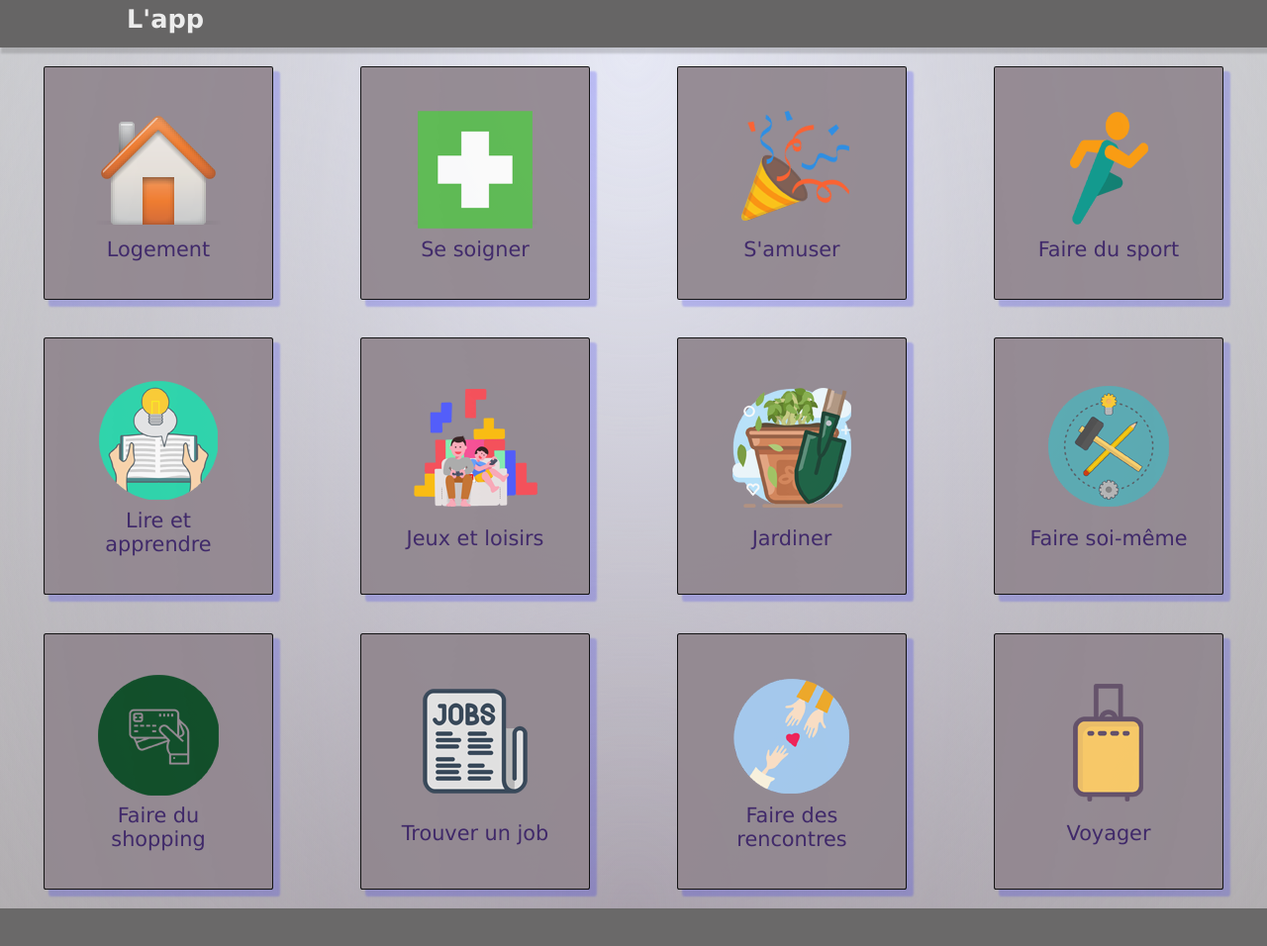
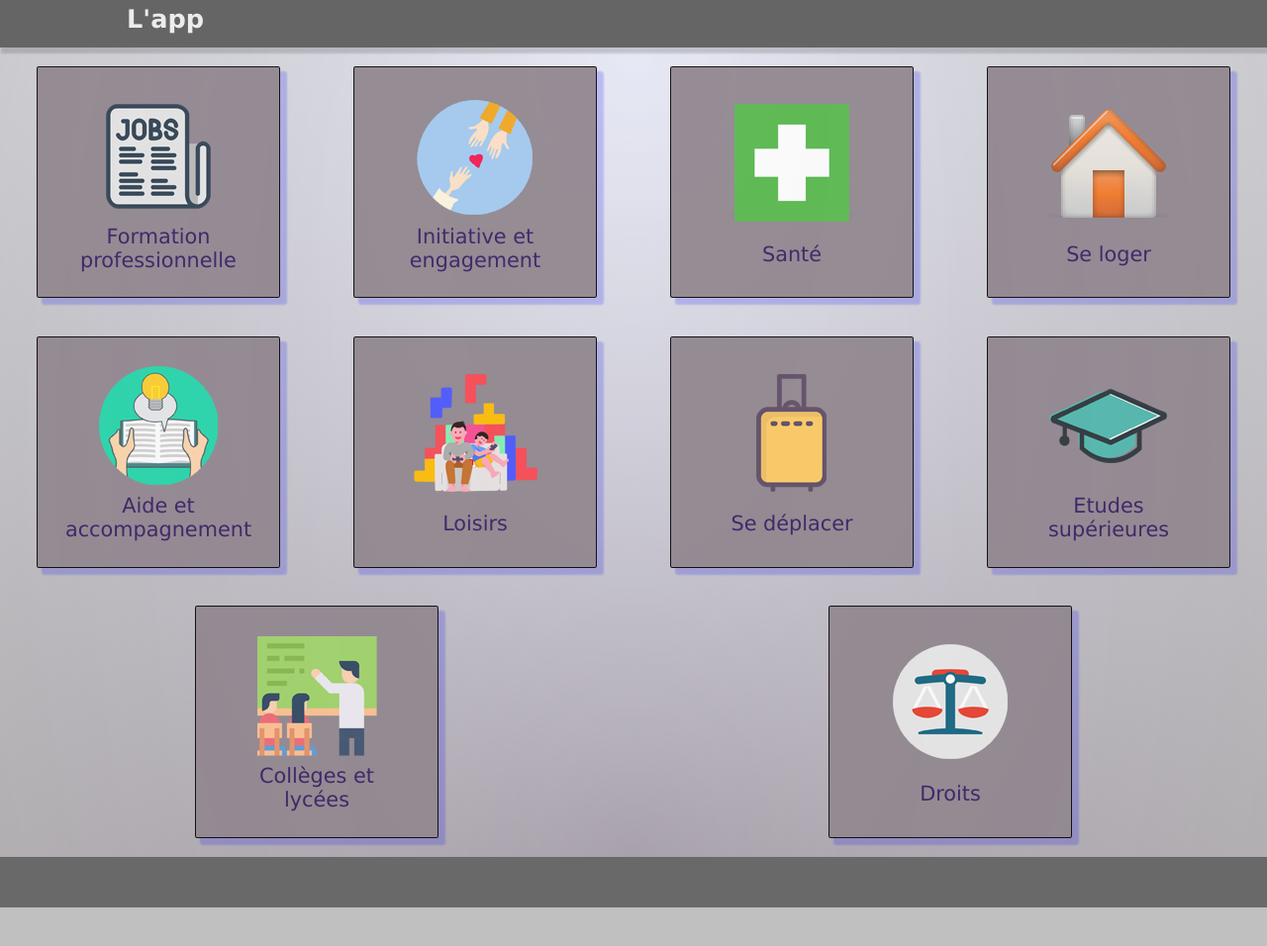
Before and after one commit to N0r3f/pwapp, a plain HTML site: page index.html in a window 1280 px wide. Shown: the whole page at 99% size. After the commit the page ends 917 px from the top, so only its background shows below. Drawn offline with Linux system fonts and the light colour scheme.

Commit message:
modif categorie

```diff
--- a/index.html
+++ b/index.html
@@ -23,8 +23,6 @@
         <a class="item" href="html/construire.html"></a>
         <a class="item" href="html/payer.html"></a>
         <a class="item" href="html/jobs.html"></a>
-        <a class="item" href="html/amour.html"></a>
-        <a class="item" href="html/voyager.html"></a>
     </main>
     <footer>
 
--- a/style.css
+++ b/style.css
@@ -105,12 +105,12 @@ a {
     -webkit-box-pack: center;
     -ms-flex-pack: center;
     justify-content: center;
-    width: 14%;
+    width: 13%;
     height: auto;
     font-size: 1.3em;
     text-align: center;
     color: rgb(51, 26, 97);
-    padding: 3% 2% 3% 2%;
+    padding: 2% 3% 2% 3%;
     margin: 1.5%;
     -webkit-box-shadow: 6px 6px 2px 1px rgba(0, 0, 255, .2);
     box-shadow: 6px 6px 2px 1px rgba(0, 0, 255, .2);
@@ -136,7 +136,7 @@ a {
 }
 
 .item:first-child:before {
-    content: url(img/home.png);
+    content: url(img/jobs.png);
     position: relative;
     left: 0;
     top: 0;
@@ -152,7 +152,7 @@ a {
 }
 
 .item:first-child:after {
-    content: "Logement";
+    content: "Formation professionnelle";
     position: relative;
     left: 0;
     top: 0;
@@ -162,7 +162,7 @@ a {
 }
 
 .item:nth-child(2):before {
-    content: url(img/sante.png);
+    content: url(img/crush.png);
     position: relative;
     left: 0;
     top: 0;
@@ -178,7 +178,7 @@ a {
 }
 
 .item:nth-child(2):after {
-    content: "Se soigner";
+    content: "Initiative et engagement";
     position: relative;
     left: 0;
     top: 0;
@@ -188,7 +188,7 @@ a {
 }
 
 .item:nth-child(3):before {
-    content: url(img/fetes.png);
+    content: url(img/sante.png);
     position: relative;
     left: 0;
     top: 0;
@@ -204,7 +204,7 @@ a {
 }
 
 .item:nth-child(3):after {
-    content: "S'amuser";
+    content: "Santé";
     position: relative;
     left: 0;
     top: 0;
@@ -214,7 +214,7 @@ a {
 }
 
 .item:nth-child(4):before {
-    content: url(img/sports.png);
+    content: url(img/home.png);
     position: relative;
     left: 0;
     top: 0;
@@ -230,7 +230,7 @@ a {
 }
 
 .item:nth-child(4):after {
-    content: "Faire du sport";
+    content: "Se loger";
     position: relative;
     left: 0;
     top: 0;
@@ -256,7 +256,7 @@ a {
 }
 
 .item:nth-child(5):after {
-    content: "Lire et apprendre";
+    content: "Aide et accompagnement";
     position: relative;
     left: 0;
     top: 0;
@@ -282,7 +282,7 @@ a {
 }
 
 .item:nth-child(6):after {
-    content: "Jeux et loisirs";
+    content: "Loisirs";
     position: relative;
     left: 0;
     top: 0;
@@ -292,7 +292,7 @@ a {
 }
 
 .item:nth-child(7):before {
-    content: url(img/jardiner.png);
+    content: url(img/voyages.png);
     position: relative;
     left: 0;
     top: 0;
@@ -308,7 +308,7 @@ a {
 }
 
 .item:nth-child(7):after {
-    content: "Jardiner";
+    content: "Se déplacer";
     position: relative;
     left: 0;
     top: 0;
@@ -318,7 +318,7 @@ a {
 }
 
 .item:nth-child(8):before {
-    content: url(img/construire.png);
+    content: url(img/etudes.png);
     position: relative;
     left: 0;
     top: 0;
@@ -334,7 +334,7 @@ a {
 }
 
 .item:nth-child(8):after {
-    content: "Faire soi-même";
+    content: "Etudes supérieures";
     position: relative;
     left: 0;
     top: 0;
@@ -344,7 +344,7 @@ a {
 }
 
 .item:nth-child(9):before {
-    content: url(img/shopping.png);
+    content: url(img/college.png);
     position: relative;
     left: 0;
     top: 0;
@@ -360,7 +360,7 @@ a {
 }
 
 .item:nth-child(9):after {
-    content: "Faire du shopping";
+    content: "Collèges et lycées";
     position: relative;
     left: 0;
     top: 0;
@@ -370,7 +370,7 @@ a {
 }
 
 .item:nth-child(10):before {
-    content: url(img/jobs.png);
+    content: url(img/droits.png);
     position: relative;
     left: 0;
     top: 0;
@@ -386,59 +386,7 @@ a {
 }
 
 .item:nth-child(10):after {
-    content: "Trouver un job";
-    position: relative;
-    left: 0;
-    top: 0;
-    right: 0;
-    bottom: 0;
-    z-index: 3;
-}
-
-.item:nth-child(11):before {
-    content: url(img/crush.png);
-    position: relative;
-    left: 0;
-    top: 0;
-    right: 0;
-    bottom: 0;
-    z-index: 3;
-}
-
-.item:nth-child(11) {
-    background-color: #887586;
-    -webkit-animation: 15s ease-in-out item1 infinite;
-    animation: 15s ease-in-out item1 infinite;
-}
-
-.item:nth-child(11):after {
-    content: "Faire des rencontres";
-    position: relative;
-    left: 0;
-    top: 0;
-    right: 0;
-    bottom: 0;
-    z-index: 3;
-}
-
-.item:nth-child(12):before {
-    content: url(img/voyages.png);
-    position: relative;
-    left: 0;
-    top: 0;
-    right: 0;
-    bottom: 0;
-    z-index: 3;
-}
-
-.item:nth-child(12) {
-    background-color: #9b7598;
-    -webkit-animation: 15s ease-in-out item1 infinite;
-    animation: 15s ease-in-out item1 infinite;
-}
-
-.item:nth-child(12):after {
-    content: "Voyager";
+    content: "Droits";
     position: relative;
     left: 0;
     top: 0;
@@ -859,7 +807,7 @@ div#contact {
         -webkit-box-pack: center;
         -ms-flex-pack: center;
         justify-content: center;
-        width: 25%;
+        width: 40%;
         height: auto;
     }
 }
@@ -912,7 +860,8 @@ div#contact {
         -webkit-box-pack: center;
         -ms-flex-pack: center;
         justify-content: center;
-        width: 43%;
+        width: 35%;
+        font-size: 0.6em;
         height: auto;
     }
 }
```
Also changed, not shown: img/college.png (added), img/droits.png (added), img/etudes.png (added).
